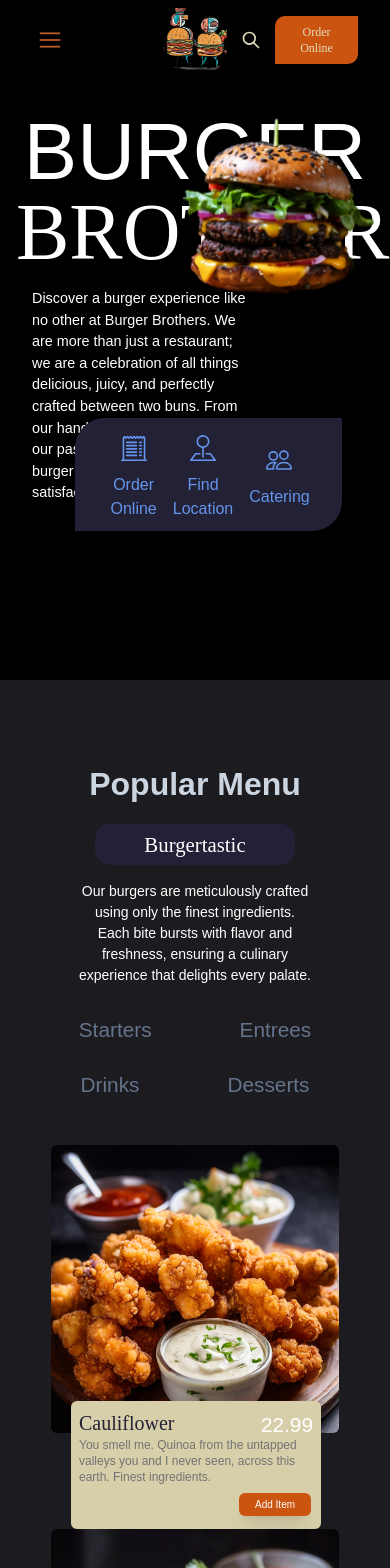
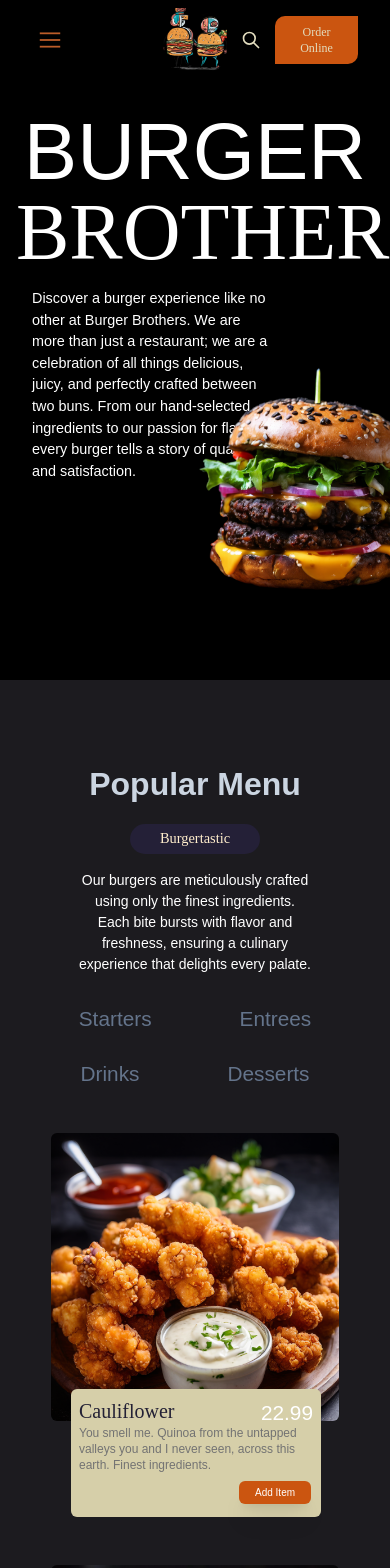
Before and after one commit to CEODemitri/burger-brothers, a SvelteKit app: page / in a window 390 px wide. Shown: the top 1568 px of the page. Built offline with nearby package versions, Linux system fonts and the light colour scheme; a web font is replaced by a local one.

Commit message:
done with home on to the menu page

```diff
--- a/src/components/Cards/Cards.svelte
+++ b/src/components/Cards/Cards.svelte
@@ -5,7 +5,7 @@
 	export let description;
 </script>
 
-<div class="w-72 text-[#232135] relative mb-20">
+<div class="w-72 text-[#232135] relative mb-32">
 	<img {src} alt={name} srcset="" class="rounded-md" />
 	<div class="info h-32 mb-6 p-2 bg-[#D6CFA9] rounded-md w-[250px] absolute top-64 left-5">
 		<h2 class="text-xl ff-serif">{name}</h2>
--- a/src/components/SectionHeader.svelte
+++ b/src/components/SectionHeader.svelte
@@ -15,10 +15,11 @@
 <style>
 	p.pill {
 		background-color: hsl(250, 27%, 17%);
-		color: #fff;
-		width: 200px;
-		padding: 5px;
+		color: hsl(39, 100%, 90%);
+		width: 9em;
+		padding: 4px;
 		border-radius: 15px;
 		margin: auto;
+		font-size: 0.9rem;
 	}
 </style>
--- a/src/routes/+page.svelte
+++ b/src/routes/+page.svelte
@@ -134,7 +134,7 @@
 		>
 			<span class="ff-sans">Burger </span>Brothers
 		</h1>
-		<p class="w-[70%] lg:w-[550px] text-[0.9rem] ff-body p-4 lg:py-12">
+		<p class="w-[75%] md:w-[550px] text-[0.9rem] ff-body p-4 lg:py-12">
 			Discover a burger experience like no other at Burger Brothers. We are more than just a
 			restaurant; we are a celebration of all things delicious, juicy, and perfectly crafted between
 			two buns. From our hand-selected ingredients to our passion for flavor, every burger tells a
@@ -143,7 +143,9 @@
 
 		<article class="w-screen absolute top-0 grid grid-cols-12 gap-72">
 			<!-- call to action space -->
-			<section class="box fs-300 flex items-center md:space-x-8 h-fit -z-1 col-span-4 mt-[40vh]">
+			<section
+				class="hidden box fs-300 md:flex items-center md:space-x-8 h-fit -z-1 col-span-4 mt-[40vh]"
+			>
 				<p class="links">
 					<svg
 						xmlns="http://www.w3.org/2000/svg"
@@ -193,7 +195,11 @@
 					<span> Catering </span>
 				</p>
 			</section>
-			<img src="../HeroB.png" alt="" class="w-[25em] lg:w-[37em] z-10 col-span-8" />
+			<img
+				src="../HeroB.png"
+				alt=""
+				class="w-[37em] z-10 mt-60 md:mt-40 lg:mt-0 col-span-10 ml-36 md:ml-24 lg:ml-0 sm:col-span-8"
+			/>
 		</article>
 	</div>
 
@@ -225,7 +231,7 @@
 	</div>
 
 	<!-- about section -->
-	<article class="bg-orange-900/10">
+	<article class="bg-orange-900/10 h-fit py-10">
 		<SectionHeader {...about} />
 		<ul class="flex justify-center mt-16">
 			{#each qualities as quality}
@@ -239,18 +245,14 @@
 			<div
 				class="container grid items-center justify-center gap-8 px-4 md:px-6 lg:grid-cols-2 lg:gap-16"
 			>
-				<div class="space-y-4">
-					<p
-						class="text-muted-foreground md:text-xl/relaxed lg:text-base/relaxed xl:text-xl/relaxed"
-					>
+				<div class="space-y-4 text-[0.8em]/loose">
+					<p class="">
 						At our restaurant, we take pride in our rich history and commitment to delivering an
 						exceptional dining experience. Founded in 1985, we've been serving the community with
 						our unique blend of traditional and innovative cuisine, all while fostering a warm and
 						inviting atmosphere.
 					</p>
-					<p
-						class="text-muted-foreground md:text-xl/relaxed lg:text-base/relaxed xl:text-xl/relaxed"
-					>
+					<p>
 						Our philosophy is simple: use the freshest, locally-sourced ingredients to create dishes
 						that delight the senses and nourish the soul. From our signature dishes to our seasonal
 						specials, every plate is crafted with passion and attention to detail.
@@ -335,7 +337,7 @@
 
 	@media (max-width: 767px) {
 		.home {
-			height: 4400px;
+			height: fit-content;
 		}
 
 		.box {
```
